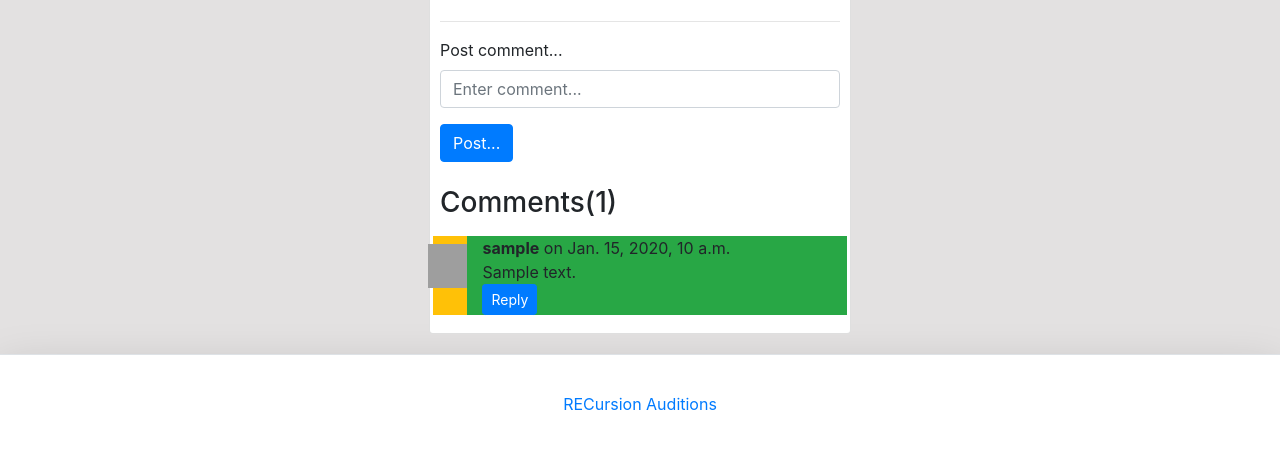
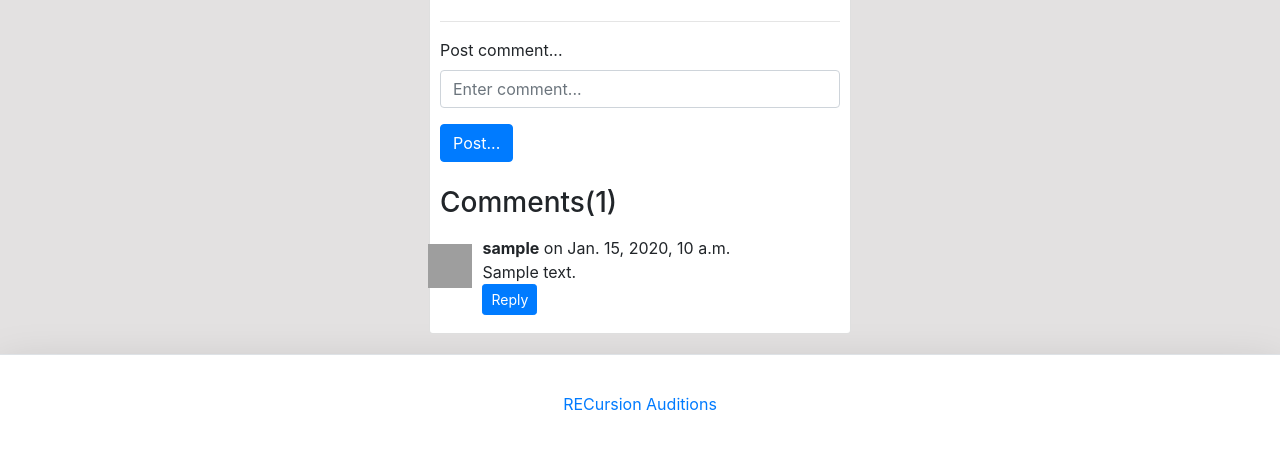
Before and after one commit to arin17bishwa/REC_webd, a Django app: a page that uses blog/templates/blog/snippets/replies_snippet.html in a window 1280 px wide. Shown: the part 735-1189 px from the top of the page. Run offline with Django 3.2, Linux system fonts and the light colour scheme; a user stored in the database is signed in; tables that the repository leaves empty hold one stand-in row (values such as "Sample post"); grey boxes marked "Sample" are stand-in pictures; some libraries are stand-ins or nearby versions; grey boxes are pictures that could not be loaded.

Commit message:
removed bg-colors

```diff
--- a/blog/templates/blog/snippets/replies_snippet.html
+++ b/blog/templates/blog/snippets/replies_snippet.html
@@ -5,13 +5,13 @@
 {% for reply in replies %}
     <div class="row my-2">
         <!--Just an associated image-->
-        <div class="col-md-1 bg-warning">
+        <div class="col-md-1">
             <img src="{%static 'tsubaki.png' %}" alt="An image" class="rounded  mx-auto d-block p-2" height="60" width="60">
         </div>
         <!--end image(might remove later)-->
 
         <!--actual comment and its replies-->
-        <div class="col-md-11 bg-success">
+        <div class="col-md-11">
             <b>{{ reply.user.username }}</b> on {{ reply.timestamp|localtime }}
             <div>{{ reply.content }}</div>
             <div class="reply mx-0">
```
